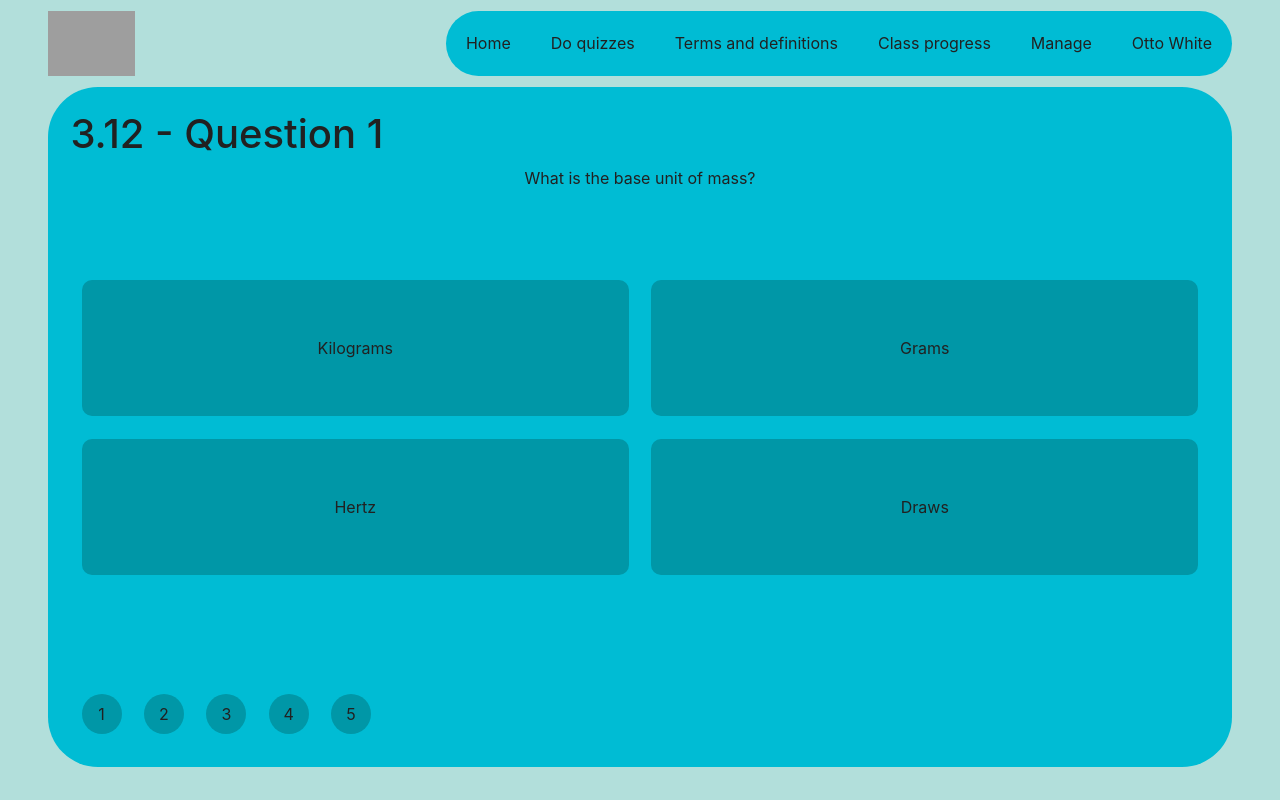
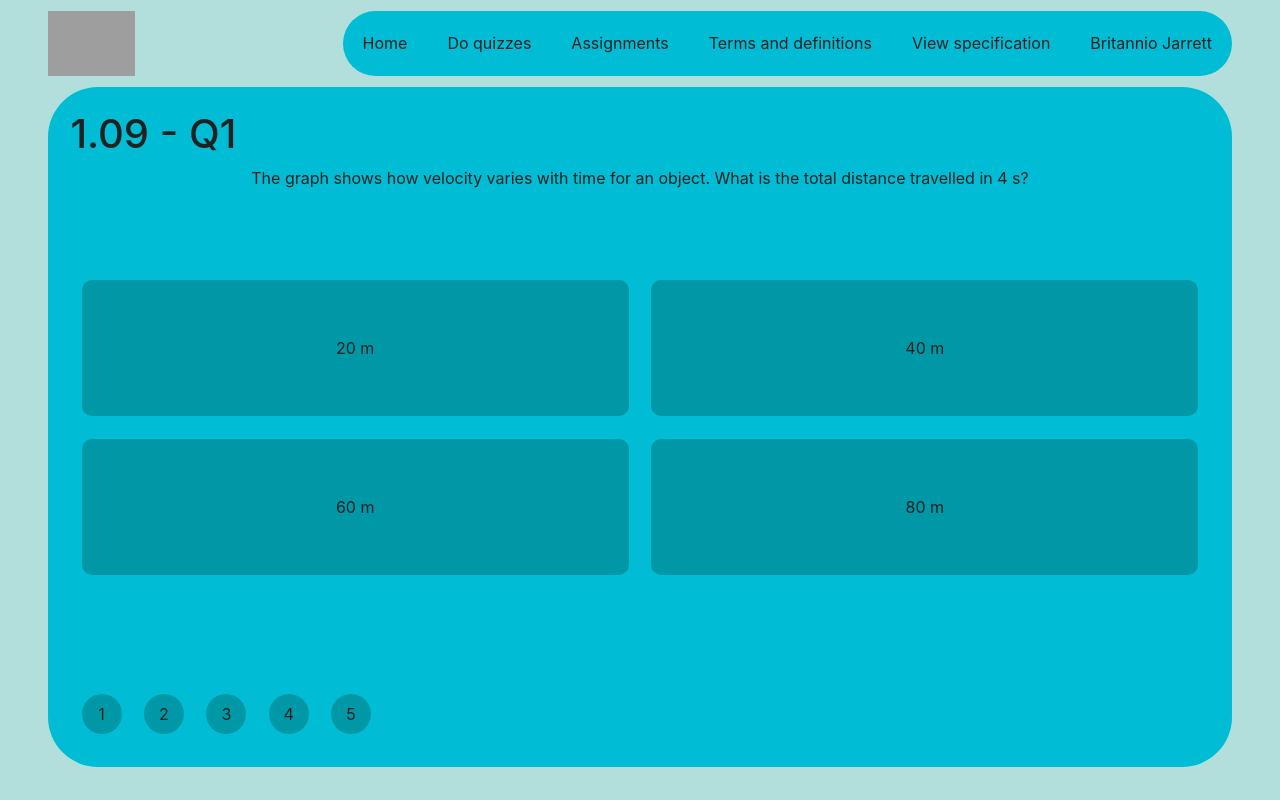
Before and after one commit to ottowhite/sci-sense, a Django app: page /quiz in a window 1280 px wide. Run offline with Django 3.2, Linux system fonts and the light colour scheme; data comes from the database, SQL or seed files in the repository; some libraries are stand-ins or nearby versions; grey boxes are pictures that could not be loaded.

Commit message:
implement question navigation

```diff
--- a/main_app/templates/main_app/base.html
+++ b/main_app/templates/main_app/base.html
@@ -1,8 +1,6 @@
-{% load static %}
+<html>
 
-<html>
     <head>
-
 
         <!-- Bootstrap CSS -->
         <link rel="stylesheet" href="https://stackpath.bootstrapcdn.com/bootstrap/4.3.1/css/bootstrap.min.css" integrity="sha384-ggOyR0iXCbMQv3Xipma34MD+dH/1fQ784/j6cY/iJTQUOhcWr7x9JvoRxT2MZw1T" crossorigin="anonymous">
@@ -12,7 +10,12 @@
         <script src="https://cdnjs.cloudflare.com/ajax/libs/popper.js/1.14.7/umd/popper.min.js" integrity="sha384-UO2eT0CpHqdSJQ6hJty5KVphtPhzWj9WO1clHTMGa3JDZwrnQq4sF86dIHNDz0W1" crossorigin="anonymous"></script>
         <script src="https://stackpath.bootstrapcdn.com/bootstrap/4.3.1/js/bootstrap.min.js" integrity="sha384-JjSmVgyd0p3pXB1rRibZUAYoIIy6OrQ6VrjIEaFf/nJGzIxFDsf4x0xIM+B07jRM" crossorigin="anonymous"></script>
 
-        <style>
+        <!-- CSS stylesheets from child templates are appended into this block -->
+        {% block stylesheets %}
+            <style id="base-css">
+
+                /* defining universal color variables for
+                easily changable app colour schemes */
                 :root {
                     --primary-bg: #B2DFDB;
                     --primary-content: #00BCD4;
@@ -23,6 +26,8 @@
                     --accent-colour: #0097A7;
                 }
 
+                /* used for making all element boundaries visible
+                in order to improve website formatting and maintainability */
                 * {
                     outline: 0px black solid;
                 }
@@ -30,82 +35,29 @@
                 body {
                     background-color: var(--primary-bg);
                 }
+            </style>
+        {% endblock %}
 
-
-            /* navbar CSS */
-            .nav-wrapper {
-                display: grid;
-                grid-template-columns: 1fr 9fr;
-                grid-gap: 0.7em;
-
-
-                padding-top: 0.7em;
-                margin-right: 3em;
-                margin-left: 3em;
-            }
-
-            .nav-box {
-                border-radius: 100px;
-                background-color: grey;
-                justify-self: end;
-
-                background-color: var(--primary-content);
-            }
-
-            #logo-image {
-                height: 65px;
-                justify-self: start;
-            }
-
-            #menu-list {
-                list-style-type: none;
-                padding: 0;
-                margin: 0;
-            }
-
-            .menu-list-item {
-                float: left;
-                padding: 10px;
-                margin: 10px;
-            }
-
-            .menu-list-item-link {
-                text-decoration: none;
-                color: var(--primary-text);
-            }
-
-            .menu-list-item-link:hover {
-                text-decoration: none;
-                color: var(--secondary-text);
-            }
-
-            /* Content CSS */
-            .content-wrapper {
-                margin-right: 3em;
-                margin-left: 3em;
-                margin-top: 0.7em;
-            }
-
-            .box {
-                border-radius: 50px;
-                padding: 1.4em;
-                color: var(--primary-text);
-                background-color: var(--primary-content);
-            }
-
-            #content {
-                height: 85%;
-            }
-
-
-        </style>
-
+        <!-- The title adapts to passed context with the constant prefix of "Sci.Sense - {page_name}" -->
+        <!-- Otherwise a blank title of "Sci.Sense is used" -->
         {% if title %}
             <title>Sci.Sense - {{ title }}</title>
+        {% else %}
+            <title>Sci.Sense</title>
         {% endif %}
 
     </head>
+
     <body>
-        {% block body %} {% endblock body %}
+        {% block body %}
+            <!-- This block is replaced by the actual body -->
+        {% endblock body %}
+
+        <!-- JS scripts from child templates are appended into this block -->
+        <!-- Must run here to ensure content has loaded -->
+        {% block scripts %}
+
+        {% endblock %}
     </body>
+
 </html>
--- a/main_app/templates/main_app/home.html
+++ b/main_app/templates/main_app/home.html
@@ -1,13 +1,15 @@
+<!-- Allows the page to override blocks defined in the logged_in page -->
 {% extends "main_app/logged_in.html" %}
 
+<!-- This block will be overwritten by the unique code of each page -->
 {% block content %}
 
     {% if user_data.is_teacher %}
-
+        <!-- This content is displayed if the user is a teacher -->
         <h1>Welcome to the teacher homepage</h1>
 
     {% else %}
-
+        <!-- This content is displayed if the user is a student -->
         <h1>Welcome to the student homepage</h1>
 
         <p>
--- a/main_app/templates/main_app/logged_in.html
+++ b/main_app/templates/main_app/logged_in.html
@@ -1,38 +1,120 @@
+<!-- Allows the page to override blocks defined in the base page -->
 {% extends "main_app/base.html" %}
+
+<!-- Appending a style to the head of the document through calling super inside the block override -->
+{% block stylesheets %}
+    {{ block.super }}
+    <style id="logged-in-css">
+        /* This CSS is only necessary once a user has logged in
+        as it is responsible for styling the navigation bar and
+        empty content block */
+
+        /* navbar CSS */
+        #top-bar-wrapper {
+            display: grid;
+            grid-template-columns: 1fr 9fr;
+            grid-gap: 0.7em;
+
+
+            padding-top: 0.7em;
+            margin-right: 3em;
+            margin-left: 3em;
+        }
+
+        #nav-box {
+            border-radius: 100px;
+            background-color: grey;
+            justify-self: end;
+
+            background-color: var(--primary-content);
+        }
+
+        #logo-image {
+            height: 65px;
+            justify-self: start;
+        }
+
+        #menu-list {
+            list-style-type: none;
+            padding: 0;
+            margin: 0;
+        }
+
+        .menu-list-item {
+            float: left;
+            padding: 10px;
+            margin: 10px;
+        }
+
+        .menu-list-item-link {
+            text-decoration: none;
+            color: var(--primary-text);
+        }
+
+        .menu-list-item-link:hover {
+            text-decoration: none;
+            color: var(--secondary-text);
+        }
+
+        /* Content CSS */
+        .content-wrapper {
+            margin-right: 3em;
+            margin-left: 3em;
+            margin-top: 0.7em;
+        }
+
+        .box {
+            border-radius: 50px;
+            padding: 1.4em;
+            color: var(--primary-text);
+            background-color: var(--primary-content);
+        }
+
+        #content {
+            height: 85%;
+        }
+    </style>
+{% endblock %}
 
 {% block body %}
 
-    <div class="nav-wrapper">
+    <!-- Wrapper for all navigation/top-bar related elements for all  -->
+    <div id="top-bar-wrapper">
 
-        <img src="https://ichef.bbci.co.uk/childrens-responsive-ichef-live/r/320/1x/cbbc/science-logo-final_alt7.png" id="logo-image">
+        <!-- Logo image displayed to the left of navigation bar -->
+        <img id="logo-image" src="https://ichef.bbci.co.uk/childrens-responsive-ichef-live/r/320/1x/cbbc/science-logo-final_alt7.png">
 
-        <div class="nav-box" id="nav-bar">
+        <!-- The box containing all menu elements -->
+        <div id="nav-box">
+
+            <!-- The nav bar displays different elements depending on the status (student/teacher) of the user -->
             {% if user_data.is_teacher %}
                 <ul id="menu-list">
-                    <li class="menu-list-item"><a href="#" class="menu-list-item-link">Home</a></li>
-                    <li class="menu-list-item"><a href="#" class="menu-list-item-link">Do quizzes</a></li>
-                    <li class="menu-list-item"><a href="#" class="menu-list-item-link">Terms and definitions</a></li>
-                    <li class="menu-list-item"><a href="#" class="menu-list-item-link">Class progress</a></li>
-                    <li class="menu-list-item"><a href="#" class="menu-list-item-link">Manage</a></li>
-                    <li class="menu-list-item"><a href="#" class="menu-list-item-link">{{ user_data.forename }} {{ user_data.surname }}</a></li>
+                    <li class="menu-list-item"> <a href="#" class="menu-list-item-link">Home</a> </li>
+                    <li class="menu-list-item"> <a href="#" class="menu-list-item-link">Do quizzes</a> </li>
+                    <li class="menu-list-item"> <a href="#" class="menu-list-item-link">Terms and definitions</a> </li>
+                    <li class="menu-list-item"> <a href="#" class="menu-list-item-link">Class progress</a> </li>
+                    <li class="menu-list-item"> <a href="#" class="menu-list-item-link">Manage</a> </li>
+                    <li class="menu-list-item"> <a href="#" class="menu-list-item-link">{{ user_data.forename }} {{ user_data.surname }}</a> </li>
                 </ul>
             {% else %}
                 <ul id="menu-list">
-                    <li class="menu-list-item"><a href="#" class="menu-list-item-link">Home</a></li>
-                    <li class="menu-list-item"><a href="#" class="menu-list-item-link">Do quizzes</a></li>
-                    <li class="menu-list-item"><a href="#" class="menu-list-item-link">Assignments</a></li>
-                    <li class="menu-list-item"><a href="#" class="menu-list-item-link">Terms and definitions</a></li>
-                    <li class="menu-list-item"><a href="#" class="menu-list-item-link">View specification</a></li>
-                    <li class="menu-list-item"><a href="#" class="menu-list-item-link">{{ user_data.forename }} {{ user_data.surname }}</a></li>
+                    <li class="menu-list-item"> <a href="#" class="menu-list-item-link">Home</a> </li>
+                    <li class="menu-list-item"> <a href="#" class="menu-list-item-link">Do quizzes</a> </li>
+                    <li class="menu-list-item"> <a href="#" class="menu-list-item-link">Assignments</a> </li>
+                    <li class="menu-list-item"> <a href="#" class="menu-list-item-link">Terms and definitions</a> </li>
+                    <li class="menu-list-item"> <a href="#" class="menu-list-item-link">View specification</a> </li>
+                    <li class="menu-list-item"> <a href="#" class="menu-list-item-link">{{ user_data.forename }} {{ user_data.surname }}</a></li>
                 </ul>
             {% endif %}
         </div>
-
     </div>
 
     <div class="content-wrapper">
         <div class="box" id="content">
-                {% block content %} {% endblock content %}
+            {% block content %}
+                <!-- This block is overwritten by the actual page contents -->
+            {% endblock content %}
         </div>
     </div>
 
--- a/main_app/templates/main_app/quiz.html
+++ b/main_app/templates/main_app/quiz.html
@@ -1,7 +1,9 @@
+<!-- Allows the page to override blocks defined in the logged_in page -->
 {% extends "main_app/logged_in.html" %}
 
-{% block content %}
-    <style>
+{% block stylesheets %}
+    {{ block.super }}
+    <style id="quiz-css">
         /* Question context CSS */
         #content {
             display: grid;
@@ -28,22 +30,22 @@
             border-radius: 10px;
         }
 
-        #q1-box {
+        .a1-box {
             grid-column: 1/3;
             grid-row: 2/3;
         }
 
-        #q2-box {
+        .a2-box {
             grid-column: 3/5;
             grid-row: 2/3;
         }
 
-        #q3-box {
+        .a3-box {
             grid-column: 1/3;
             grid-row: 3/4;
         }
 
-        #q4-box {
+        .a4-box {
             grid-column: 3/5;
             grid-row: 3/4;
         }
@@ -80,28 +82,62 @@
             align-self: center;
         }
 
+        .question-header, .question-paragraph, .question-box {
+            display: none;
+        }
+    </style>
+{% endblock %}
+
+{% block scripts %}
+    {{ block.super }}
+    <script id="quiz-js">
+        function show_question(question_number) {
+            // ensure that all question related elements are hidden before displaying another
+            // have to use querySelectorAll to select multiple classes
+            question_elements = document.querySelectorAll(".question-header,.question-paragraph,.question-box")
+
+            // set all display modes to none
+            for (i = 0; i < question_elements.length; i++) {
+                question_elements[i].style.display = "none";
+            }
+
+            // collect all elements relating to a single question
+            single_question_elements = document.getElementsByClassName("q" + question_number)
+            for (i = 0; i < single_question_elements.length; i++) {
+                if (single_question_elements[i].constructor.name == "HTMLDivElement") {
+                    single_question_elements[i].style.display = "grid";
+                } else {
+                    single_question_elements[i].style.display = "block";
+                }
+            }
+        }
+
+        show_question(1);
+    </script>
+{% endblock %}
+
+{% block content %}
+    <div id="context">
+        {% for question in question_data %}
+            <h1 class="question-header q{{ forloop.counter }}">{{ question.spec_point }} - Q{{ forloop.counter }}</h1>
+            <p class="question-paragraph q{{ forloop.counter }}">
+                {{ question.question }}
+            </p>
+        {% endfor %}
+    </div>
+
+    {% for question in question_data %}
+        <div class="question-box a1-box q{{ forloop.counter }}"><span class="question-span">{{ question.a }}</span></div>
+        <div class="question-box a2-box q{{ forloop.counter }}"><span class="question-span">{{ question.b }}</span></div>
+        <div class="question-box a3-box q{{ forloop.counter }}"><span class="question-span">{{ question.c }}</span></div>
+        <div class="question-box a4-box q{{ forloop.counter }}"><span class="question-span">{{ question.d }}</span></div>
+    {% endfor %}
 
 
-    </style>
-
-    <div id="context">
-        <h1>{{ question_data.spec_point }} - Question 1</h1>
-        <p>
-            {{ question_data.question }}
-        </p>
-    </div>
-
-    <div class="question-box" id="q1-box"><span class="question-span">{{ question_data.a }}</span></div>
-    <div class="question-box" id="q2-box"><span class="question-span">{{ question_data.b }}</span></div>
-    <div class="question-box" id="q3-box"><span class="question-span">{{ question_data.c }}</span></div>
-    <div class="question-box" id="q4-box"><span class="question-span">{{ question_data.d }}</span></div>
-
     <div id="question-numbers-wrapper">
-        <div class="question-number" id="q1-nav"><span class="question-nav-span">1</span></div>
-        <div class="question-number" id="q2-nav"><span class="question-nav-span">2</span></div>
-        <div class="question-number" id="q3-nav"><span class="question-nav-span">3</span></div>
-        <div class="question-number" id="q4-nav"><span class="question-nav-span">4</span></div>
-        <div class="question-number" id="q5-nav"><span class="question-nav-span">5</span></div>
+        {% for question in question_data %}
+            <div class="question-number" id="q{{ forloop.counter }}-nav" onclick="show_question({{ forloop.counter }})"><span class="question-nav-span">{{ forloop.counter }}</span></div>
+        {% endfor %}
     </div>
 
 {% endblock content %}
--- a/main_app/views.py
+++ b/main_app/views.py
@@ -1,10 +1,15 @@
 from django.shortcuts import render
 from .models import AppUser
+from .models import Question
+from django.db.models import Q, ObjectDoesNotExist
 
-user_data = AppUser.objects.get(username="ottowhite")
+# querying the
+try:
+    user_data = AppUser.objects.get(Q(username="britannioj") & Q(password="MLG"))
+except ObjectDoesNotExist:
+    user_data = None
 
 
-# Create your views here.
 def home(request):
     context = {
         'user_data': user_data,
@@ -14,19 +19,11 @@ def home(request):
     return render(request, 'main_app/home.html', context)
 
 def quiz(request):
-    question_data = {
-        'spec_point': '3.12',
-        'question': 'What is the base unit of mass?',
-        'a': 'Kilograms',
-        'b': 'Grams',
-        'c': 'Hertz',
-        'd': 'Draws',
-        'answer': 'd'
-    }
+
 
     context = {
         'user_data': user_data,
-        'question_data': question_data,
+        'question_data': Question.objects.filter(spec_point__range=(1.09, 2.1))[:5],
         'title': 'Do quiz'
     }
 
```
Also changed, not shown: main_app/models.py (+5 -2 lines), scripts/load_questions.py (+9 -7 lines), main_app/urls.py (line endings or trailing spaces). Lines whose indentation alone changed are shown as unchanged.
